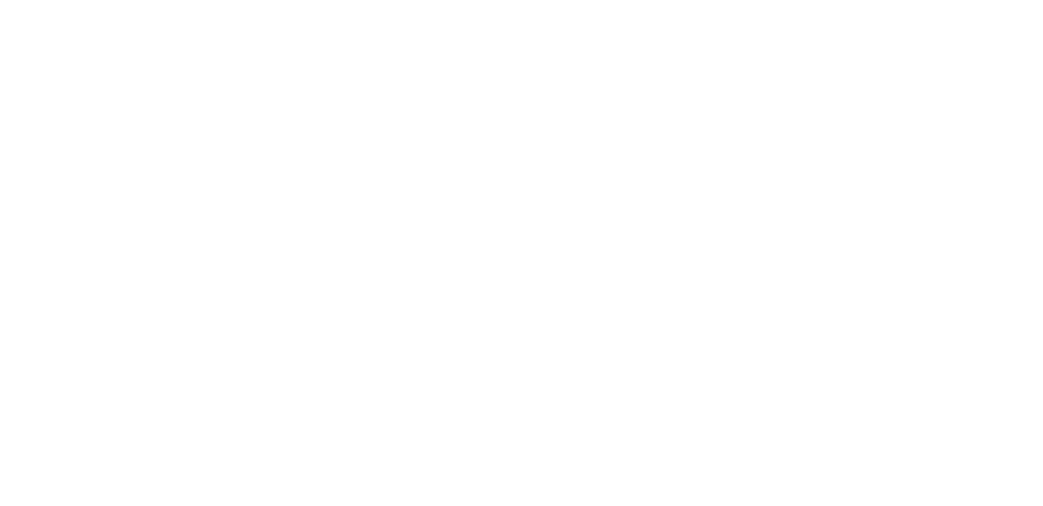
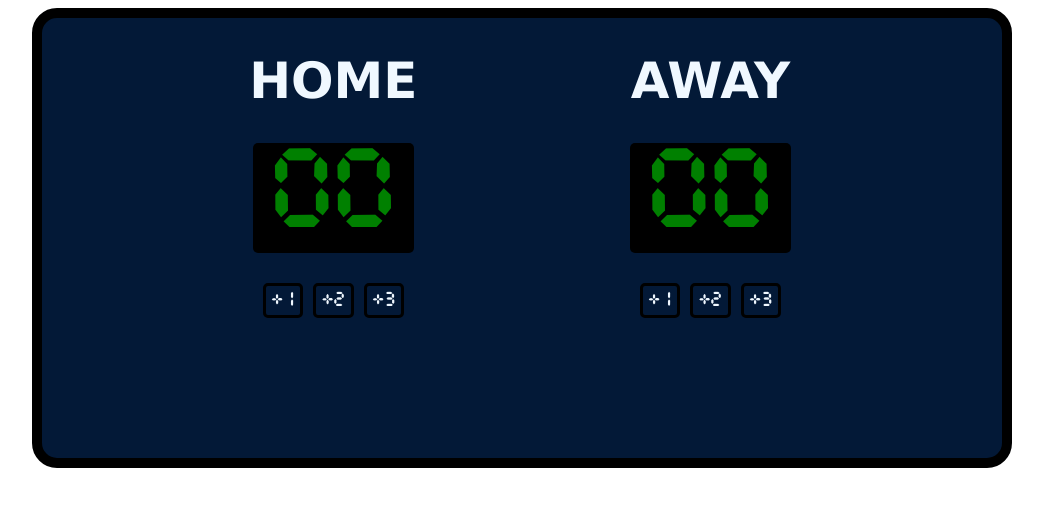
Before and after one commit to yesman1799/myPortfolioProjects, a plain HTML site: page basketballCounter/index.html in a window 1280 px wide. Shown: the whole page, without its empty margins (118-1161 px from the left). Drawn offline with Linux system fonts and the light colour scheme.

Commit message:
finished basketballCounter as a 1st js project

```diff
--- a/basketballCounter/index.html
+++ b/basketballCounter/index.html
@@ -7,7 +7,30 @@
   <title>Basketball Counter</title>
 </head>
 <body>
-
+  <div class="container">
+    <div class="home-score">
+      <h1>HOME</h1>
+      <div class="score-counter">
+        <p id="score-home" class="score">00</p>
+      </div>
+      <div class="increment">
+        <button class="btn" onclick="incrementByOneHome()">+1</button>
+        <button class="btn" onclick="incrementByTwoHome()">+2</button>
+        <button class="btn" onclick="incrementByThreeHome()">+3</button>
+      </div>
+    </div>
+    <div>
+      <h1>AWAY</h1>
+      <div class="score-counter">
+        <p id="score-away" class="score">00</p>
+      </div>
+      <div class="increment">
+        <button class="btn" onclick="incrementByOneAway()">+1</button>
+        <button class="btn" onclick="incrementByTwoAway()">+2</button>
+        <button class="btn" onclick="incrementByThreeAway()">+3</button>
+      </div>
+    </div>
+  </div>
   <script src="script.js"></script>
 </body>
 </html>
--- a/basketballCounter/script.js
+++ b/basketballCounter/script.js
@@ -0,0 +1,70 @@
+let scoreAway = document.getElementById("score-away")
+let scoreHome = document.getElementById("score-home")
+
+let countHome = 0
+let countAway = 0
+
+
+//score HOME
+
+function incrementByOneHome () {
+    if(countHome < 9){
+        countHome += 1
+        scoreHome.textContent = `0${countHome}`
+    }else {
+        countHome += 1
+        scoreHome.textContent = countHome
+    }
+}
+
+function incrementByTwoHome () {
+    if(countHome < 8){
+        countHome += 2
+        scoreHome.textContent = `0${countHome}`
+    }else {
+        countHome += 2
+        scoreHome.textContent = countHome
+    }
+}
+
+function incrementByThreeHome () {
+    if(countHome < 7){
+        countHome += 3
+        scoreHome.textContent = `0${countHome}`
+    }else {
+        countHome += 3
+        scoreHome.textContent = countHome
+    }
+}
+
+//score AWAY
+
+function incrementByOneAway () {
+    if(countAway < 9){
+        countAway += 1
+        scoreAway.textContent = `0${countAway}`
+    }else {
+        countAway += 1
+        scoreAway.textContent = countAway
+    }
+}
+
+function incrementByTwoAway () {
+    if(countAway < 8){
+        countAway += 2
+        scoreAway.textContent = `0${countAway}`
+    }else {
+        countAway += 2
+        scoreAway.textContent = countAway
+    }
+}
+
+function incrementByThreeAway () {
+    if(countAway < 7){
+        countAway += 3
+        scoreAway.textContent = `0${countAway}`
+    }else {
+        countAway += 3
+        scoreAway.textContent = countAway
+    }
+}
--- a/basketballCounter/styles.css
+++ b/basketballCounter/styles.css
@@ -0,0 +1,61 @@
+@font-face {
+    font-family: cursed;
+    src: url(fonts/CursedTimerUlil-Aznm.ttf);
+}
+
+body{
+    font-family: cursed;
+}
+
+.container{
+    display: flex;
+    justify-content: space-evenly;
+    margin: auto;
+    background-color: #031937;
+    width: 75vw;
+    height: 55vh;
+    border-radius: 25px;
+    border: 10px black solid;
+}
+
+h1{
+    display: flex;
+    justify-content: center;
+    font-size: 50px;
+    color: aliceblue;
+    font-family: Verdana, Geneva, Tahoma, sans-serif;
+}
+
+p{
+    display: flex;
+    justify-content: center;
+    font-size: 100px;
+    margin: auto;
+    padding-bottom: 25px;
+}
+
+.score-counter{
+    background-color: black;
+    color: green;
+    height: 25%;
+    border-radius: 5px;
+    margin: 10px 5px;
+}
+
+.increment{
+    background-color: transparent;
+    display: flex;
+    justify-content: center;
+    margin: 10px;
+}
+
+.btn{
+    margin: 20px 5px;
+    border-radius: 5px;
+    border: 3px black solid;
+    background-color: transparent;
+    color: aliceblue;
+    font-family: cursed;
+    font-size: large;
+    height: 35px;
+}
```
Also changed, not shown: basketballCounter/fonts/CursedTimerUlil-Aznm.ttf (added).
